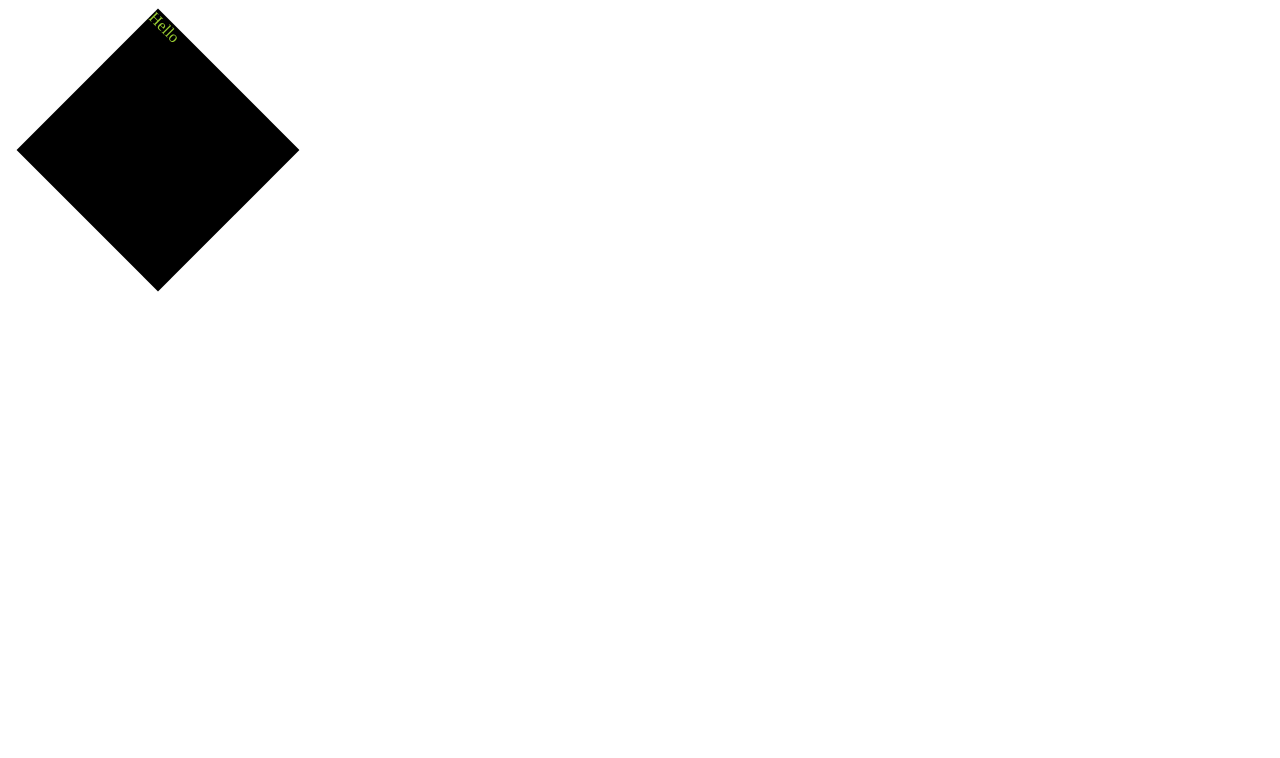
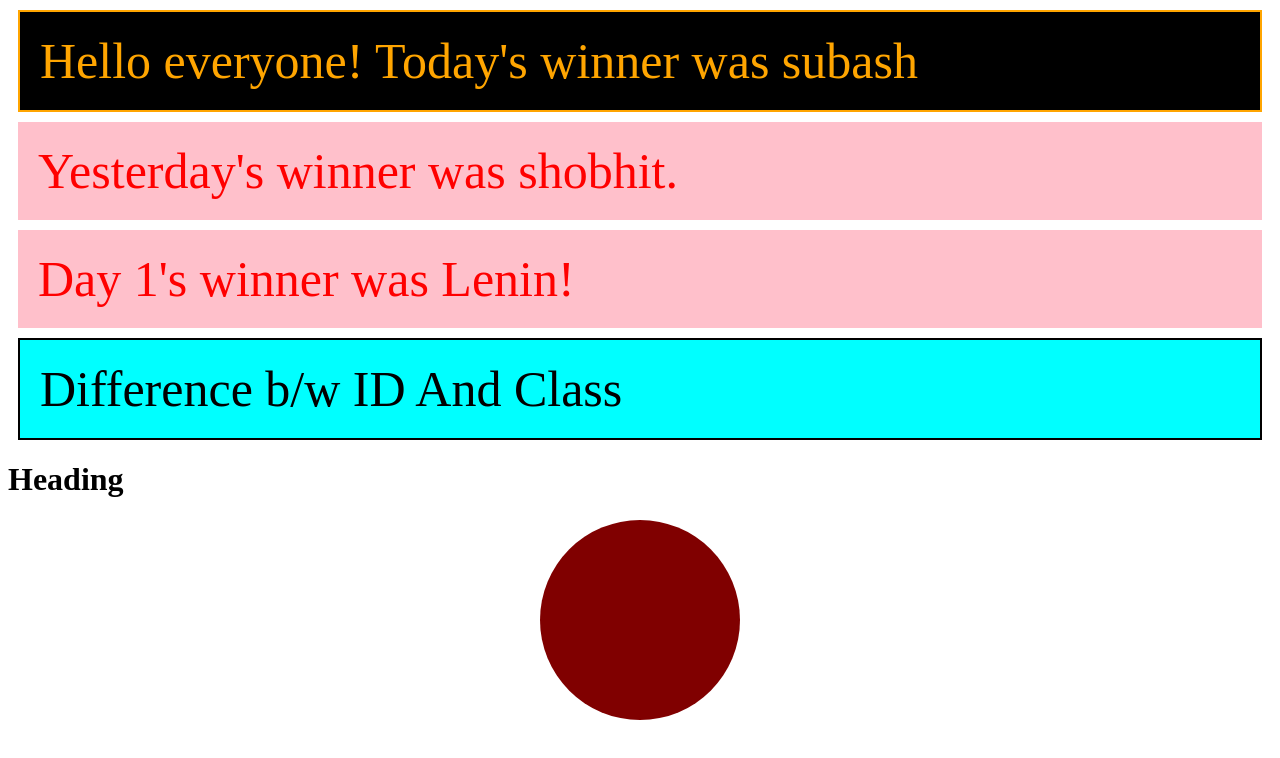
Before and after one commit to AVIVASHISHTA29/chat-gpt-clone, a plain HTML site: page index.html in a window 1280 px wide. Drawn offline with Linux system fonts and the light colour scheme.

Commit message:
css basics revision

```diff
--- a/index.html
+++ b/index.html
@@ -46,6 +46,13 @@
     <br />
     <a href="https://www.youtube.com/@acciojob"> <button>CLICK ME</button></a> -->
 
-    <div class="box">Hello</div>
+    <!-- <div class="box">Hello</div> -->
+    <!-- <div></div> -->
+    <p>Hello everyone! Today's winner was subash</p>
+    <p class="speacial-p-tag">Yesterday's winner was shobhit.</p>
+    <p class="speacial-p-tag">Day 1's winner was Lenin!</p>
+    <p id="my-p-tag">Difference b/w ID And Class</p>
+    <h1 style="color: rgb(0, 0, 0)">Heading</h1>
+    <div id="my-box"></div>
   </body>
 </html>
--- a/styles.css
+++ b/styles.css
@@ -5,14 +5,54 @@
   border: 2px solid red;
   border-radius: 30px;
   margin: 50px;
-} */
+}
 
 .box {
   background-color: black;
   color: yellowgreen;
   width: 200px;
   height: 200px;
-  /* border-radius: 50%; */
+  border-radius: 50%;
   margin: 50px;
   transform: rotate(45deg);
+} */
+
+/* div {
+  border: 5px solid #000;
+  width: 300px;
+  height: 300px;
+  margin: 10px;
+} */
+
+p {
+  font-size: 50px;
+  color: orange;
+  background-color: #000;
+  padding: 20px;
+  border: 2px solid orange;
+  margin: 10px;
 }
+
+.speacial-p-tag {
+  color: red;
+  background-color: pink;
+  border: 0;
+}
+
+#my-p-tag {
+  background-color: aqua;
+  color: #000;
+  border: 2px solid #000;
+}
+
+/* After this the chatgpt code will start */
+
+#my-box {
+  background-color: maroon;
+  height: 200px;
+  width: 200px;
+  display: block;
+  margin-left: auto;
+  margin-right: auto;
+  border-radius: 50%;
+}
```
